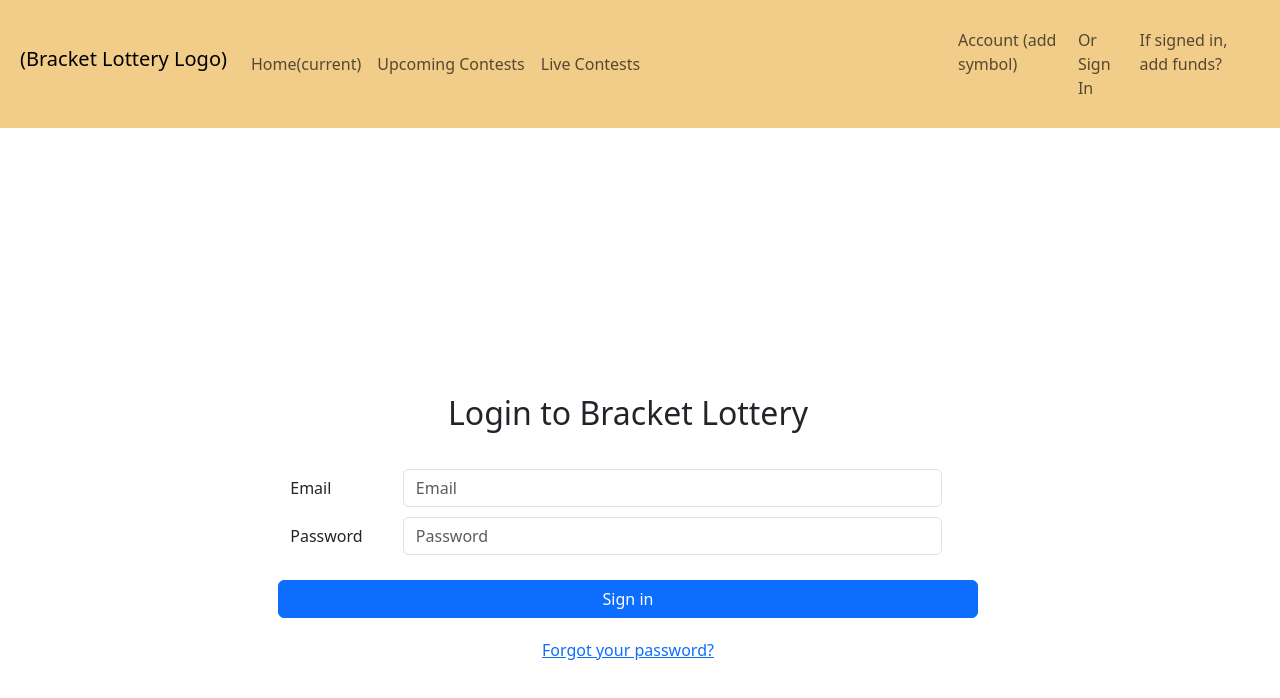
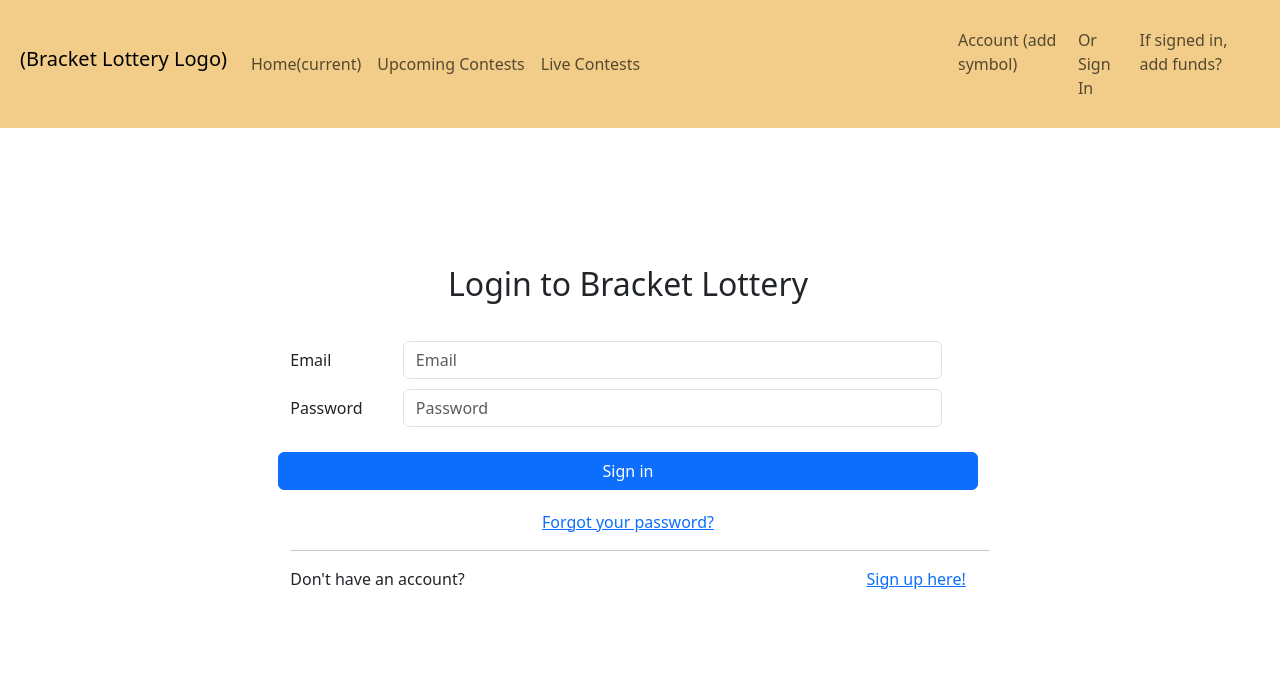
Before and after one commit to SteveKranking/Bracket-Lottery, an Angular app in the folder bracket-lottery-front-end/: page / in a window 1280 px wide. Shown: the top 698 px of the page. Built offline with nearby package versions, Linux system fonts and the light colour scheme.

Commit message:
Login screen ui done, add create account component

```diff
--- a/bracket-lottery-front-end/src/app/components/login-screen/login-screen.component.css
+++ b/bracket-lottery-front-end/src/app/components/login-screen/login-screen.component.css
@@ -2,5 +2,13 @@
     display: flex;
 	justify-content: center;
 	align-items: center;
-	min-height: 100vh;
+	min-height: 75vh;
 }
+
+/* was originally for outer div */
+/* probably like it better as not a card? */
+#login-card {
+	margin: auto;
+	width: 50%;
+	margin-top: 200px;
+}
--- a/bracket-lottery-front-end/src/app/components/login-screen/login-screen.component.html
+++ b/bracket-lottery-front-end/src/app/components/login-screen/login-screen.component.html
@@ -1,4 +1,5 @@
-<div class="col-md-12 login-box">
+  <div class="col-md-12">
+    <div class="card-body login-box">
         <form>
             <div class="col-md-12 row">
                 <h2 style="text-align: center"> Login to Bracket Lottery </h2>
@@ -30,5 +31,12 @@
                 <a style="text-align: center;" href=""> Forgot your password? </a>
             </div>
 
+            <hr>
+
+            <div class="col-md-12 form-group row">
+                <span> Don't have an account? <a style="text-align: center; float: right;" href=""> Sign up here! </a>  </span>
+            </div>
+
         </form>
     </div>
+</div>
```
Also changed, not shown: bracket-lottery-front-end/src/app/components/create-account/create-account.component.html (added, +20 -0 lines), bracket-lottery-front-end/src/app/components/create-account/create-account.component.ts (added, +12 -0 lines), bracket-lottery-front-end/src/app/components/create-account/create-account.component.css (added), 1 other file (tests, documents, lock files or other folders). Lines whose indentation alone changed are shown as unchanged.
